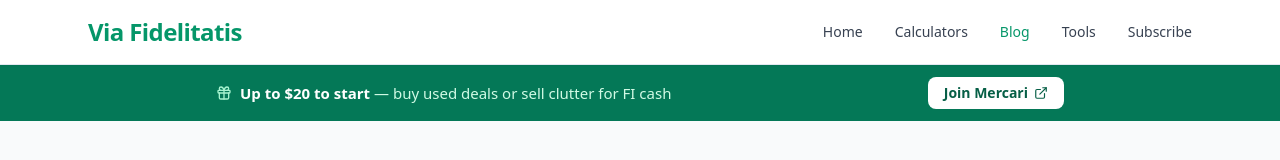
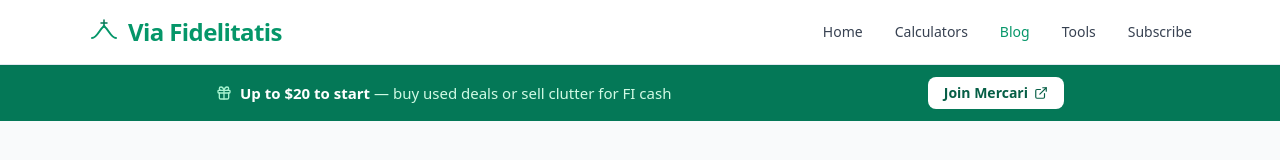
Before and after one commit to daughterpop/super-fi-calc, a React (Vite) app: page /blog in a window 1280 px wide. Shown: the top 160 px of the page. Built offline with nearby package versions, Linux system fonts and the light colour scheme.

Commit message:
Add logo + favicon SVGs, ItemList schema on blog, wire logo into header and schema

```diff
--- a/index.html
+++ b/index.html
@@ -24,7 +24,8 @@
   <!-- Technical -->
   <meta charset="UTF-8" />
   <meta name="viewport" content="width=device-width, initial-scale=1.0" />
-  <link rel="icon" type="image/svg+xml" href="/ligtning.svg" />
+  <link rel="icon" type="image/svg+xml" href="/favicon.svg" />
+  <link rel="apple-touch-icon" href="/favicon.svg" />
     <script type="application/ld+json">
 {
   "@context": "https://schema.org",
--- a/src/components/RouteSeo.jsx
+++ b/src/components/RouteSeo.jsx
@@ -1,6 +1,6 @@
 import { useLocation } from 'react-router-dom';
 import { Helmet } from 'react-helmet-async';
-import { getPostByPath } from '../data/posts';
+import { getPostByPath, allPosts } from '../data/posts';
 
 const SITE = 'https://viafidelitatis.com';
 const SITE_NAME = 'Via Fidelitatis';
@@ -107,6 +107,22 @@ function buildBreadcrumbs(pathname, post) {
   };
 }
 
+/** ItemList of recent blog posts for the blog index. */
+function buildBlogItemList() {
+  const recent = allPosts.slice(0, 12);
+  return {
+    '@type': 'ItemList',
+    name: `${SITE_NAME} Blog — Recent Posts`,
+    numberOfItems: recent.length,
+    itemListElement: recent.map((post, index) => ({
+      '@type': 'ListItem',
+      position: index + 1,
+      url: absoluteUrl(post.link),
+      name: post.title,
+    })),
+  };
+}
+
 /** HowTo schema describing the FI calculator flow. */
 const CALCULATOR_HOWTO = {
   '@type': 'HowTo',
@@ -185,10 +201,10 @@ const CALCULATOR_FAQ = {
     },
     {
       '@type': 'Question',
-      name: 'How can I plan for both college savings and my children\'s faith formation?',
+      name: "How can I plan for both college savings and my children's faith formation?",
       acceptedAnswer: {
         '@type': 'Answer',
-        text: 'Model tuition in the Children section (with realistic inflation). The timeline reveals how disciplined saving creates margin for Catholic education, youth groups, family prayer traditions, and retreats — so faith formation isn\'t squeezed out by financial pressure.',
+        text: "Model tuition in the Children section (with realistic inflation). The timeline reveals how disciplined saving creates margin for Catholic education, youth groups, family prayer traditions, and retreats — so faith formation isn't squeezed out by financial pressure.",
       },
     },
     {
@@ -212,7 +228,7 @@ const CALCULATOR_FAQ = {
 
 /**
  * Single route-level SEO layer: unique title/description/canonical + JSON-LD
- * for Organization, WebSite, Blog, Article, HowTo, FAQPage, and BreadcrumbList.
+ * for Organization, WebSite, Blog, Article, HowTo, FAQPage, ItemList, and BreadcrumbList.
  */
 export default function RouteSeo() {
   const { pathname } = useLocation();
@@ -338,8 +354,13 @@ export default function RouteSeo() {
             '@type': 'Organization',
             name: SITE_NAME,
             url: SITE,
+            logo: {
+              '@type': 'ImageObject',
+              url: `${SITE}/logo.svg`,
+            },
           },
         },
+        buildBlogItemList(),
       ];
       if (breadcrumbs) graph.push(breadcrumbs);
       jsonLd = {
--- a/src/components/SiteHeader.jsx
+++ b/src/components/SiteHeader.jsx
@@ -33,8 +33,15 @@ export default function SiteHeader({ showReferralStrip = true }) {
         <div className="max-w-6xl mx-auto px-3 sm:px-6 py-2.5 sm:py-4 flex justify-between items-center gap-2">
           <Link
             to="/"
-            className="font-bold text-emerald-600 hover:text-emerald-700 shrink-0 leading-tight"
+            className="font-bold text-emerald-600 hover:text-emerald-700 shrink-0 leading-tight inline-flex items-center gap-2"
           >
+            <img
+              src="/logo.svg"
+              alt=""
+              width={28}
+              height={28}
+              className="w-7 h-7 sm:w-8 sm:h-8"
+            />
             <span className="sm:hidden text-sm tracking-tight">Via Fidelitatis</span>
             <span className="hidden sm:inline text-xl lg:text-2xl tracking-tight">Via Fidelitatis</span>
           </Link>
```
Also changed, not shown: public/favicon.svg (added), public/logo.svg (added).
